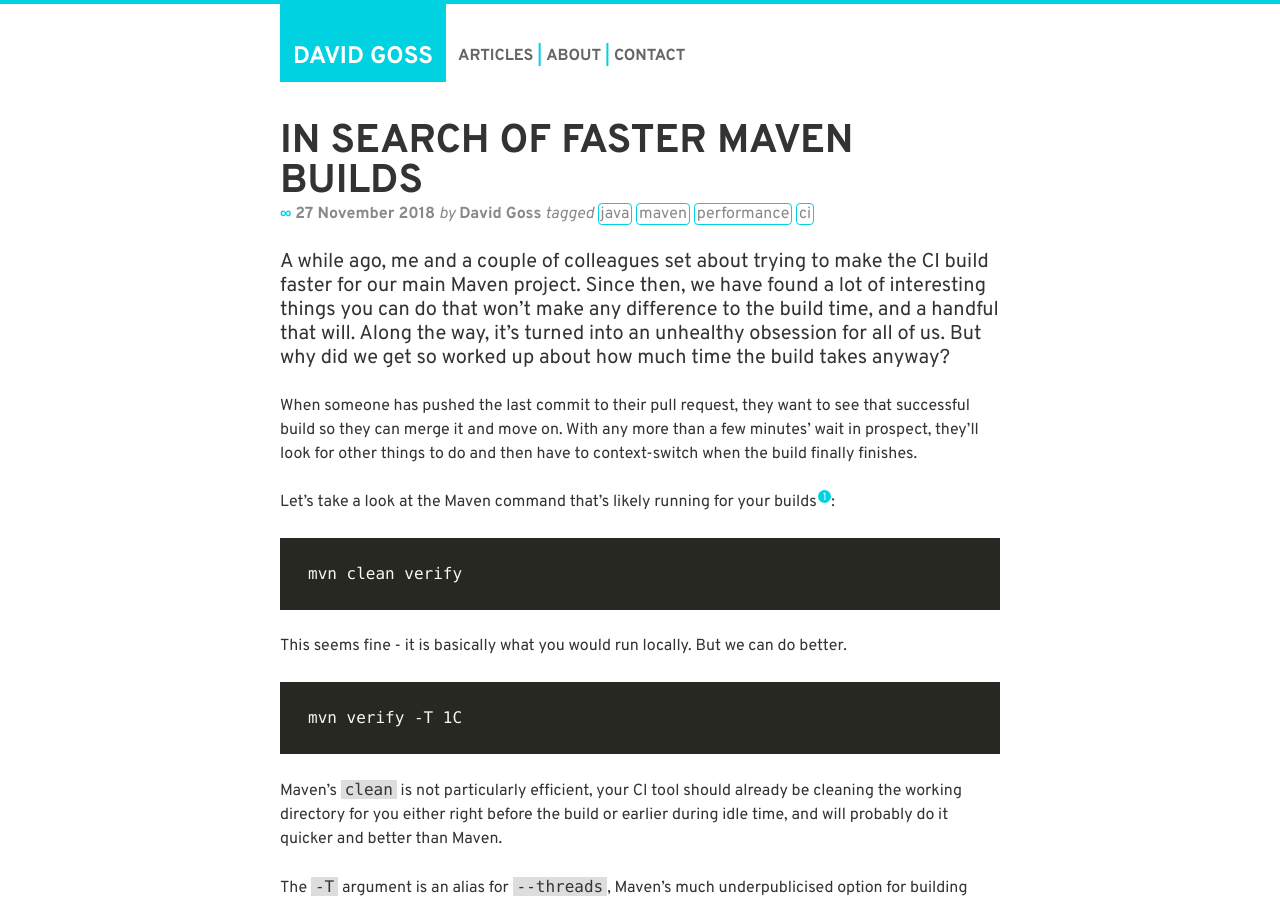
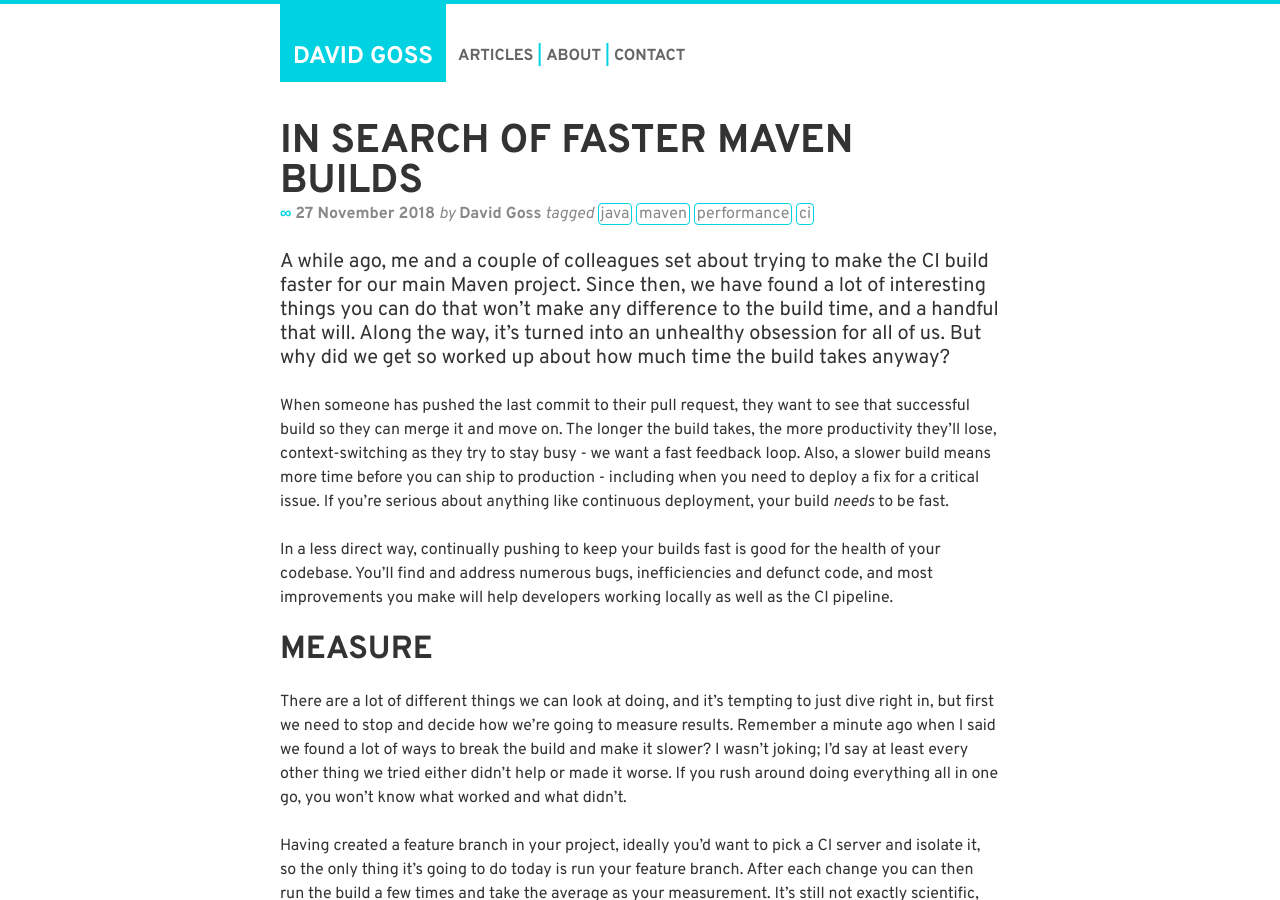
Before and after one commit to davidjgoss/davidjgoss.co, a Jekyll site: the page built from blog/_posts/2018-11-27-faster-builds.md, in a window 1280 px wide and 900 px high. Built offline with Jekyll 4.4.1, drawn with Linux system fonts in a browser that asks for light colours; some web fonts are replaced; some of the changed text lies outside the part shown.

Commit message:
pad out intro, add section on measuring

```diff
--- a/blog/_posts/2018-11-27-faster-builds.md
+++ b/blog/_posts/2018-11-27-faster-builds.md
@@ -13,7 +13,16 @@ latest:
 
 A while ago, me and a couple of colleagues set about trying to make the CI build faster for our main Maven project. Since then, we have found a lot of interesting things you can do that won't make any difference to the build time, and a handful that will. Along the way, it's turned into an unhealthy obsession for all of us. But why did we get so worked up about how much time the build takes anyway?
 
-When someone has pushed the last commit to their pull request, they want to see that successful build so they can merge it and move on. With any more than a few minutes' wait in prospect, they'll look for other things to do and then have to context-switch when the build finally finishes.
+When someone has pushed the last commit to their pull request, they want to see that successful build so they can merge it and move on. The longer the build takes, the more productivity they'll lose, context-switching as they try to stay busy - we want a fast feedback loop. Also, a slower build means more time before you can ship to production - including when you need to deploy a fix for a critical issue. If you're serious about anything like continuous deployment, your build _needs_ to be fast.
+
+In a less direct way, continually pushing to keep your builds fast is good for the health of your codebase. You'll find and address numerous bugs, inefficiencies and defunct code, and most improvements you make will help developers working locally as well as the CI pipeline.
+
+## Measure
+
+There are a lot of different things we can look at doing, and it's tempting to just dive right in, but first we need to stop and decide how we're going to measure results. Remember a minute ago when I said we found a lot of ways to break the build and make it slower? I wasn't joking; I'd say at least every other thing we tried either didn't help or made it worse. If you rush around doing everything all in one go, you won't know what worked and what didn't.
+
+Having created a feature branch in your project, ideally you'd want to pick a CI server and isolate it, so the only thing it's going to do today is run your feature branch. After each change you can then run the build a few times and take the average as your measurement. It's still not exactly scientific, especially if the CI servers are virtualised, but it should be good enough to sort the winners from the losers.
+
 
 Let's take a look at the Maven command that's likely running for your builds[^1]:
 
```
